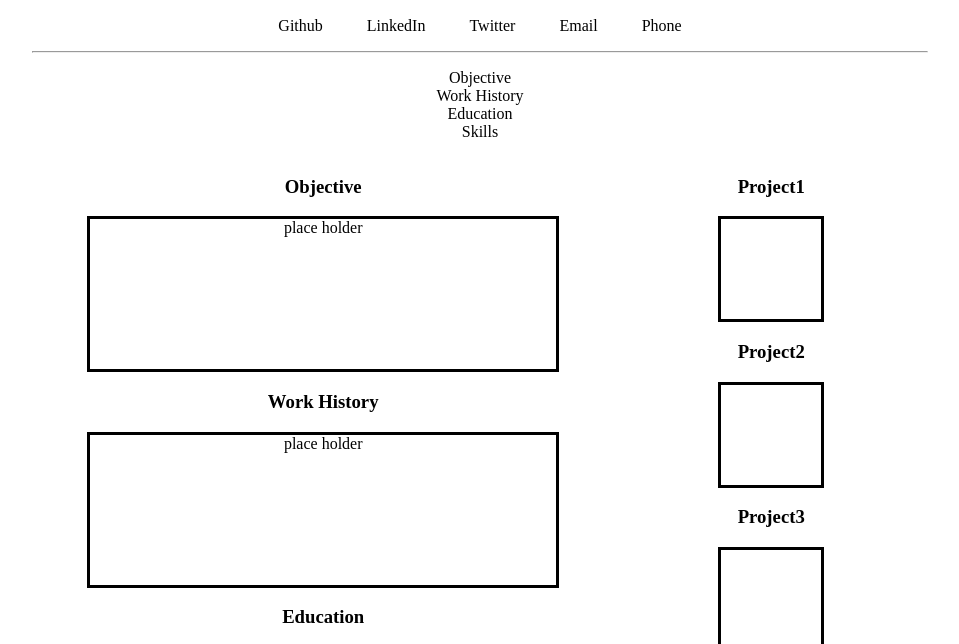
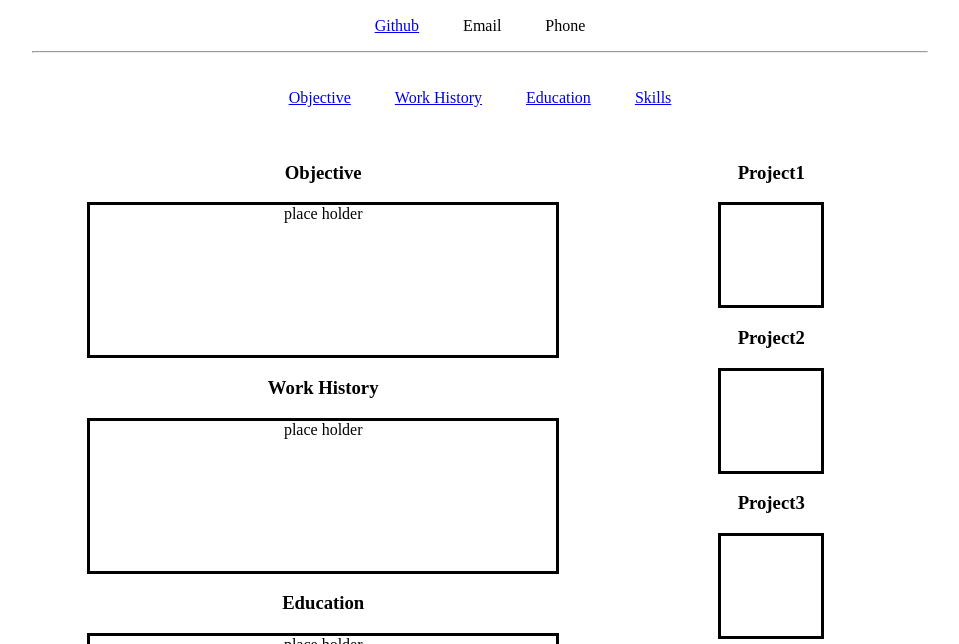
Before and after one commit to tanyaweaver/Portfolio, a plain HTML site: page index.html in a window 1280 px wide. Shown: the part 110-754 px from the top of the page, without its empty margins (160-1119 px from the left). Drawn offline with Linux system fonts and the light colour scheme.

Commit message:
added links

```diff
--- a/CSS/base.css
+++ b/CSS/base.css
@@ -8,3 +8,7 @@ ul {
   padding: 0px;
   list-style-type: none;
 }
+
+a:hover {
+  color: #880E4F;
+}
--- a/CSS/modules.css
+++ b/CSS/modules.css
@@ -31,8 +31,17 @@
   }
 
   .nav li {
-    display:inline;
+    display:inline-block;
+    /*width:100px;*/
   }
+
+  /*.nav ul {
+    display: inline;
+  }
+
+  .nav a {
+    display: inline;
+  }*/
 
   .projects {
     float: right;
--- a/index.html
+++ b/index.html
@@ -17,9 +17,7 @@
 
     <div class="social-media">
       <ul>
-        <li>Github</li>
-        <li>LinkedIn</li>
-        <li>Twitter</li>
+        <li><a href="https://github.com/tanyaweaver">Github</a></li>
         <li>Email</li>
         <li>Phone</li>
       </ul>
@@ -27,13 +25,12 @@
     <hr/>
 
       <div class="nav">
-        <!-- <div class="icon-menu"> -->
-        </div>
+
         <ul>
-          <li>Objective</li>
-          <li>Work History</li>
-          <li>Education</li>
-          <li>Skills</li>
+          <li><a href="#objective">Objective</a></li>
+          <li><a href="#work-history">Work History</a></li>
+          <li><a href="#education">Education</a></li>
+          <li><a href="#skills">Skills</a></li>
         </ul>
       </div>
     </header>
```
